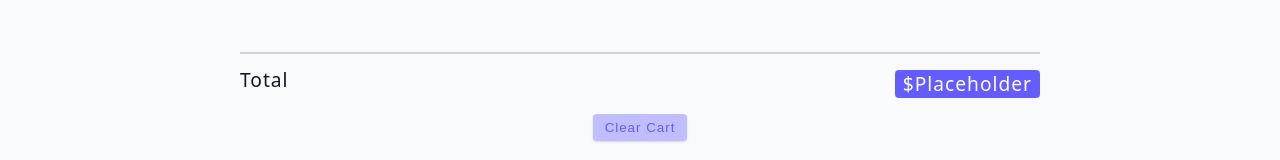
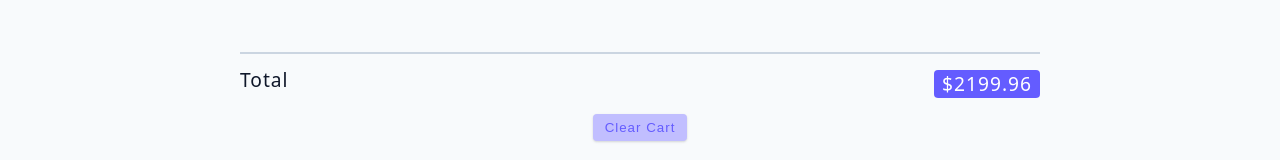
Before and after one commit to violettomania/cart, a React (Create React App) app: page / in a window 1280 px wide. Shown: the part 666-826 px from the top of the page. Built offline with nearby package versions, Linux system fonts and the light colour scheme.

Commit message:
refactor: update data file, feature: calculate total price

```diff
--- a/src/components/Cart.tsx
+++ b/src/components/Cart.tsx
@@ -18,6 +18,9 @@ export default function Cart() {
     dispatch(clearCart());
   };
 
+  const calculateTotal = () =>
+    cart.reduce((sum, item) => sum + item.amount * item.price, 0);
+
   return (
     <section className='cart'>
       <header>
@@ -36,7 +39,7 @@ export default function Cart() {
           <hr />
           <div>
             <h5 className='cart-total'>
-              total <span>{`$${'placeholder'}`}</span>
+              total <span>{`$${calculateTotal()}`}</span>
             </h5>
           </div>
           <button className='btn btn-hipster' onClick={handleClearCart}>
--- a/src/data.js
+++ b/src/data.js
@@ -2,7 +2,7 @@ export const items = [
   {
     id: 1,
     title: 'Samsung Galaxy S8',
-    price: 599.99,
+    price: 399.99,
     img: 'https://www.course-api.com/images/cart/phone-1.png',
     amount: 1,
   },
```
